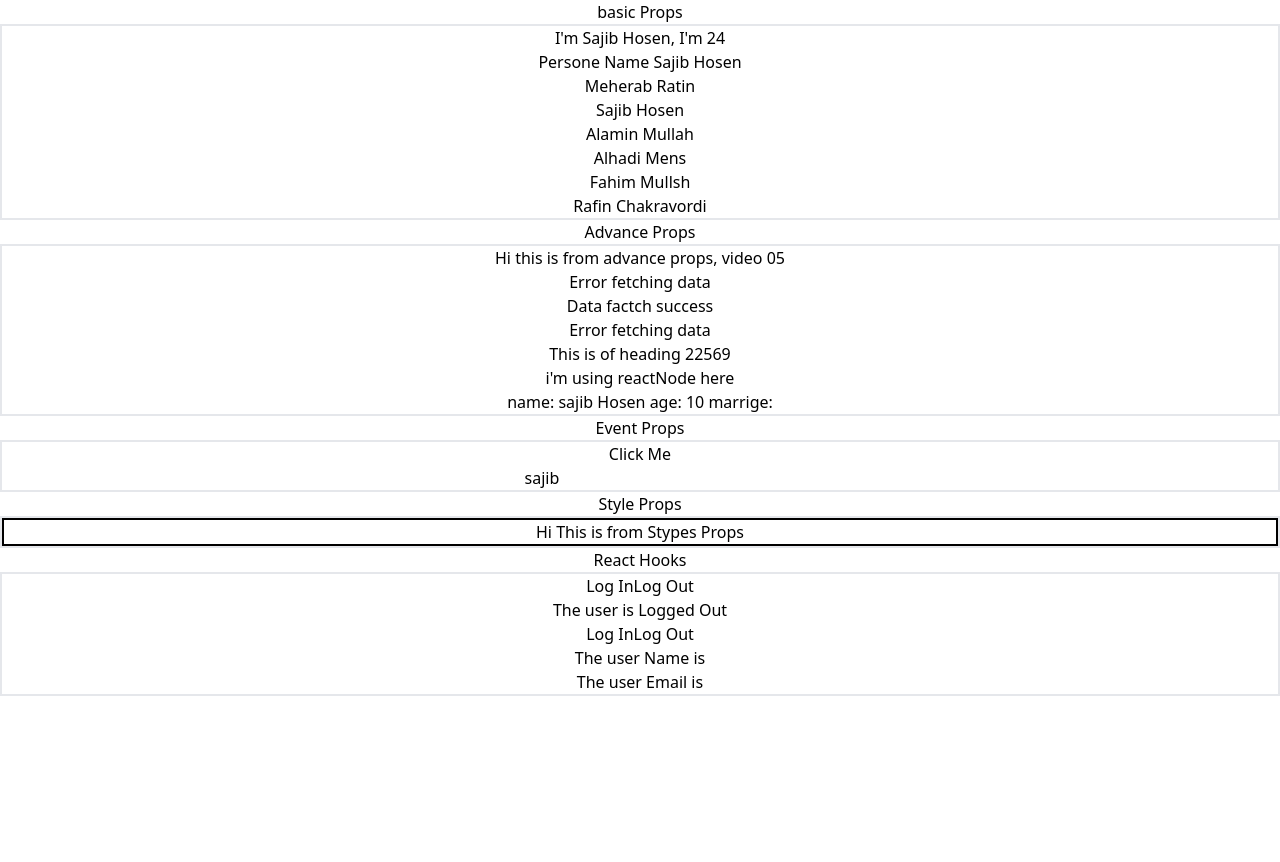
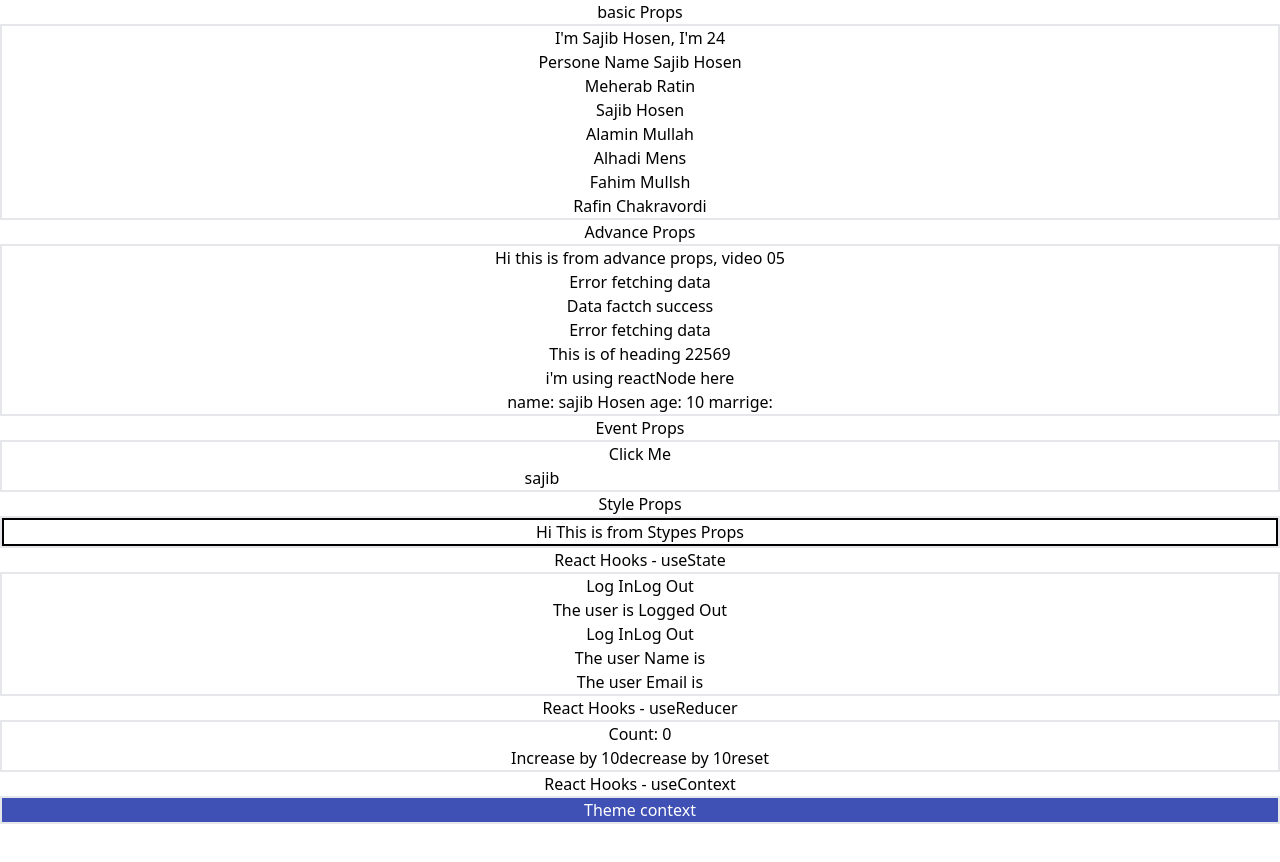
Before and after one commit to sajib-hosen/typeScript-with-react, a React (Create React App) app: page / in a window 1280 px wide. Shown: the top 862 px of the page. Before the commit the page ends 800 px from the top, so only its background shows below. Built offline with nearby package versions, Linux system fonts and the light colour scheme.

Commit message:
working on useContext hook

```diff
--- a/src/App.tsx
+++ b/src/App.tsx
@@ -2,6 +2,8 @@ import React from 'react';
 import './App.css';
 import AppForAdvProps from './Components/advProps02/AppForAdvProps';
 import AppEventProps from './Components/eventProps03/AppEventProps';
+import AppContext from './Components/Hooks/Context/AppContext';
+import AppReducer from './Components/Hooks/Reducer/AppReducer';
 import AppState from './Components/Hooks/State/AppState';
 import AppForProps from './Components/props01/AppForProps';
 import AppStyleProps from './Components/stypeProps4/AppStyleProps';
@@ -27,11 +29,19 @@ function App() {
       <p>Style Props</p>
       <AppStyleProps />
 
-      {/* this is for React Hooks  */}
-      <p>React Hooks</p>
+      {/* this is for React Hooks - useState  */}
+      <p>React Hooks - useState</p>
       <AppState />
 
+      {/* this is for React Hooks - useReducer  */}
+      <p>React Hooks - useReducer</p>
+      <AppReducer />
 
+      {/* this is for React Hooks - useContext  */}
+      <p>React Hooks - useContext</p>
+      <AppContext />
+
+      <br /><br /><br /><br /><br />
     </div>
   );
 }
--- /dev/null
+++ b/src/Components/Hooks/Context/AppContext.tsx
@@ -0,0 +1,15 @@
+import React from 'react';
+import { Box } from './Box';
+import ThemeContextProvider from './ThemeContext';
+
+const AppContext = () => {
+    return (
+        <div className='border-2'>
+            <ThemeContextProvider>
+                <Box/>
+            </ThemeContextProvider>
+        </div>
+    );
+};
+
+export default AppContext;
--- /dev/null
+++ b/src/Components/Hooks/Context/Box.tsx
@@ -0,0 +1,13 @@
+import React, { useContext } from 'react';
+import { ThemeContext } from './ThemeContext';
+
+const Box = () => {
+    const theme = useContext(ThemeContext)
+    return (
+        <div style={{ backgroundColor: theme.primary.main, color: theme.primary.text }}>
+            Theme context
+        </div>
+    );
+};
+
+export  {Box};
--- /dev/null
+++ b/src/Components/Hooks/Context/ThemeContext.tsx
@@ -0,0 +1,18 @@
+import React, { createContext } from "react";
+import { theme } from "./theme";
+
+type  themeContextProp = {
+    children : React.ReactNode
+}
+
+export const ThemeContext = createContext(theme)
+
+const ThemeContextProvider = ({children}: themeContextProp) => {
+    return (
+        <ThemeContext.Provider value={theme}>
+            {children}
+        </ThemeContext.Provider>
+    );
+};
+
+export default ThemeContextProvider;
--- /dev/null
+++ b/src/Components/Hooks/Context/theme.ts
@@ -0,0 +1,10 @@
+export const theme ={
+    primary:{
+        main: '#3f51b5',
+        text: '#fff',
+    },
+    secondary:{
+        main: '#f50057',
+        text: '#fff',
+    }
+}
--- /dev/null
+++ b/src/Components/Hooks/Reducer/AppReducer.tsx
@@ -0,0 +1,12 @@
+import React from 'react';
+import Counter from './Counter';
+
+const AppReducer = () => {
+    return (
+        <div className='border-2'>
+            <Counter />
+        </div>
+    );
+};
+
+export default AppReducer;
--- /dev/null
+++ b/src/Components/Hooks/Reducer/Counter.tsx
@@ -0,0 +1,40 @@
+import React, { useReducer } from 'react';
+
+type countState = {
+    count: number
+}
+type updateAction = {
+    type: 'inc' | 'dec',
+    payload: number
+}
+type resetAct = {
+
+    type: 'reset',
+
+}
+type countAction = updateAction | resetAct ;
+
+const initialState = { count: 0 };
+
+function reducer ( state : countState, action: countAction) {
+    switch(action.type){
+        case 'inc': return { count : state.count + action.payload };
+        case 'dec': return { count : state.count - action.payload };
+        case 'reset': return initialState;
+        default: return state;
+    }
+}
+
+const Counter = () => {
+    const [state, dispatch] = useReducer( reducer, initialState)
+    return (
+        <div>
+            Count: { state.count } <br />
+            <button onClick={()=>{dispatch({type: 'inc', payload: 10 })}}>Increase by 10</button>
+            <button onClick={()=>{dispatch({type: 'dec', payload: 10 })}}>decrease by 10</button>
+            <button onClick={()=>{dispatch({type: 'reset'})}}>reset</button>
+        </div>
+    );
+};
+
+export default Counter;
--- a/src/Components/Hooks/State/User.tsx
+++ b/src/Components/Hooks/State/User.tsx
@@ -6,7 +6,8 @@ type authUser = {
 }
 
 const User = () => {
-    const [user, setUser] = useState< authUser | null >(null)
+    const [user, setUser] = useState< authUser | null >(null)   //                    | both are same
+    // const [user, setUser] = useState< authUser >({} as authUser) // Type Assertion |
     const handleLogIn = () => {
         setUser({
             name: 'SAJIB',
```
